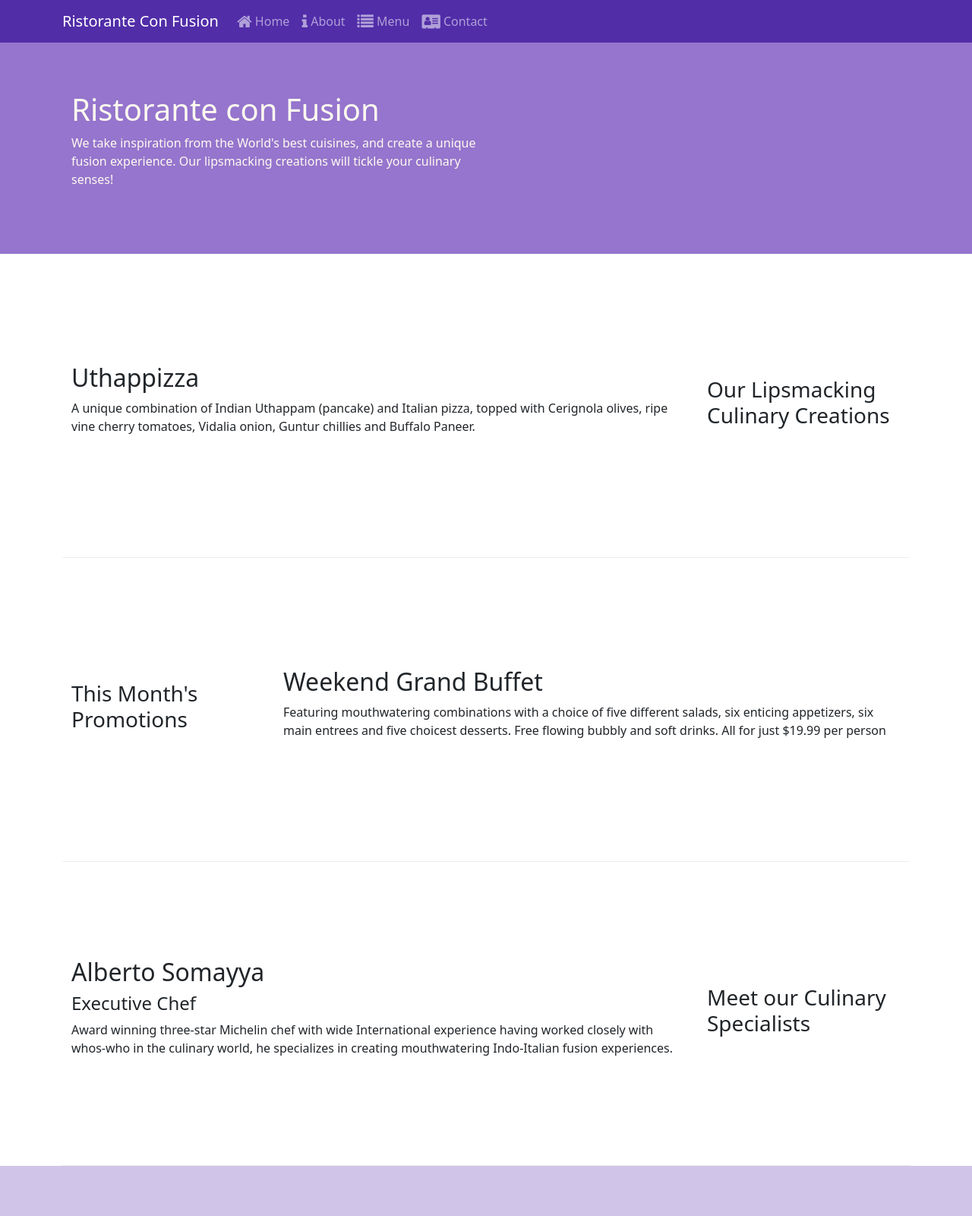
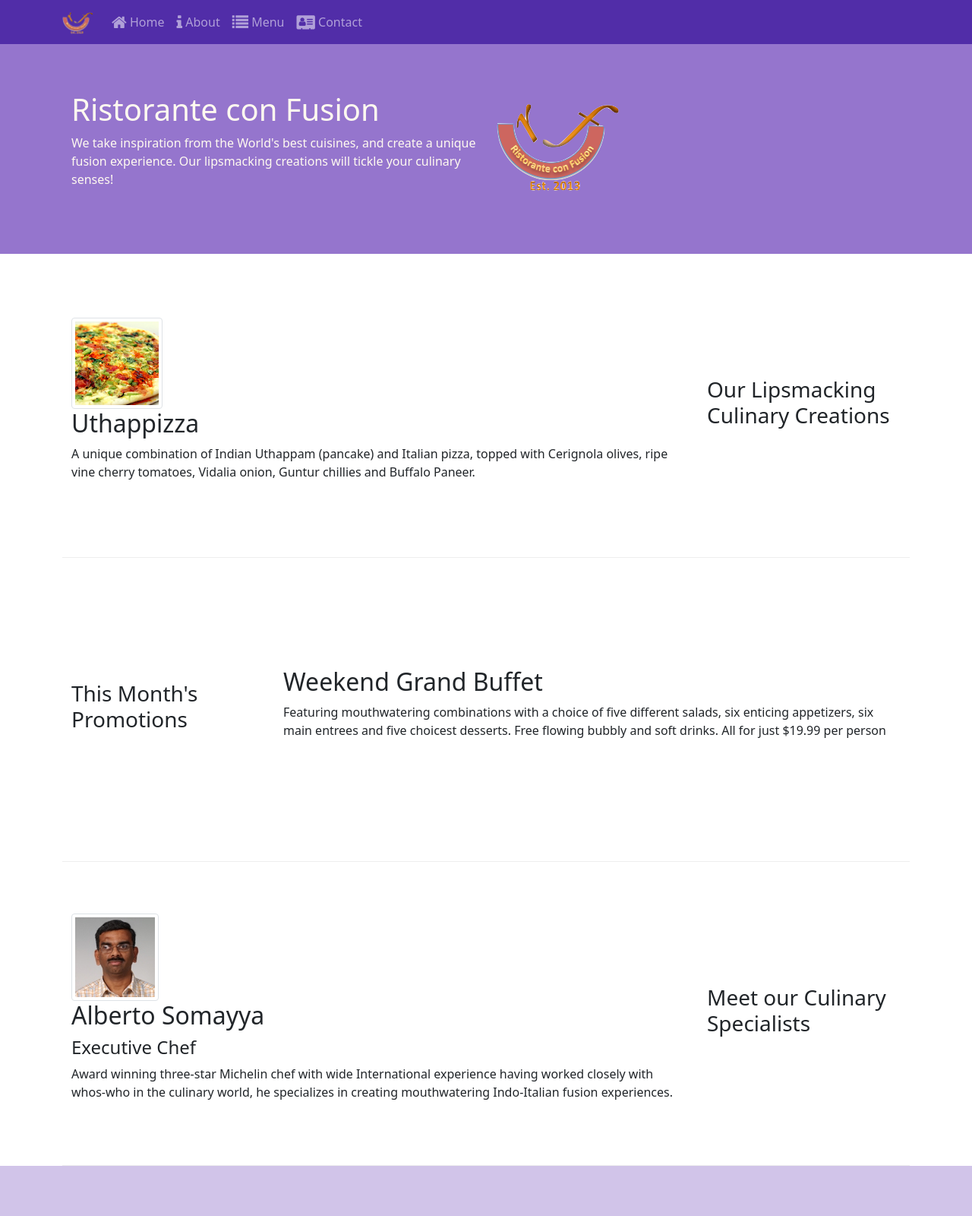
Before and after one commit to bethanycable/coursera-bootstrap, a website: page index.html in a window 1280 px wide. Shown: the top 1600 px of the page at 76% size. Drawn offline with nearby package versions, Linux system fonts and the light colour scheme.

Commit message:
Images and Media

```diff
--- a/index.html
+++ b/index.html
@@ -20,7 +20,7 @@
                 <button class="navbar-toggler" type="button" data-toggle="collapse" data-target="#Navbar">
                     <span class="navbar-toggler-icon"></span>
                 </button>
-                <a class="navbar-brand mr-auto" href="#">Ristorante Con Fusion</a>
+                <a class="navbar-brand mr-auto" href="#"><img src="img/logo.png" height="30" width="41"></a>
                 <div class="collapse navbar-collapse" id="Navbar">
                     <ul class="navbar-nav mr-auto">
                         <li class="nav-item active"><a class="nav-link" href="#"><span class="fa fa-home fa-lg"></span> Home</a></li>
@@ -39,7 +39,8 @@
                         <h1>Ristorante con Fusion</h1>
                         <p>We take inspiration from the World's best cuisines, and create a unique fusion experience. Our lipsmacking creations will tickle your culinary senses!</p>
                     </div>
-                    <div class="col-12 col-sm">
+                    <div class="col-12 col-sm align-self-center">
+                        <img src="img/logo.png" class="img-fluid">
                     </div>
                 </div>
             </div>
@@ -47,12 +48,18 @@
 
         <div class="container">
             <div class="row row-content align-items-center">
-                <di class="col-12 col-sm-4 order-sm-last col-md-3">
+                <div class="col-12 col-sm-4 order-sm-last col-md-3">
                     <h3>Our Lipsmacking Culinary Creations</h3>
-                </di>
+                </div>
                 <div class="col col-sm order-sm-first col-md">
-                    <h2>Uthappizza</h2>
-                    <p>A unique combination of Indian Uthappam (pancake) and Italian pizza, topped with Cerignola olives, ripe vine cherry tomatoes, Vidalia onion, Guntur chillies and Buffalo Paneer.</p>
+                    <div class="media">
+                        <img class="d-flex mr-3 img-thumbnail align-self-center"
+                            src="img/uthappizza.png" alt="Uthapizza">
+                        <div class="media-body">
+                            <h2 class="mt-0">Uthappizza</h2>
+                            <p class="d-none d-sm-block">A unique combination of Indian Uthappam (pancake) and Italian pizza, topped with Cerignola olives, ripe vine cherry tomatoes, Vidalia onion, Guntur chillies and Buffalo Paneer.</p>
+                        </div>
+                    </div>
                 </div>
             </div>
 
@@ -72,9 +79,15 @@
                     <h3>Meet our Culinary Specialists</h3>
                 </div>
                 <div class="col col-sm order-sm-first col-md">
-                    <h2>Alberto Somayya</h2>
-                    <h4>Executive Chef</h4>
-                    <p>Award winning three-star Michelin chef with wide International experience having worked closely with whos-who in the culinary world, he specializes in creating mouthwatering Indo-Italian fusion experiences. </p>
+                    <div class="media">
+                        <img class="d-flex mr-3 img-thumbnail align-self-center"
+                            src="img/alberto.png" alt="alberto">
+                        <div class="media-body">
+                            <h2>Alberto Somayya</h2>
+                            <h4>Executive Chef</h4>
+                            <p class="d-none d-sm-block">Award winning three-star Michelin chef with wide International experience having worked closely with whos-who in the culinary world, he specializes in creating mouthwatering Indo-Italian fusion experiences. </p>
+                        </div>
+                    </div>
                 </div>
             </div>
         </div>
```
Also changed, not shown: aboutus.html (+3 -2 lines), contactus.html (+3 -2 lines), img/alberto.png (added), img/buffet.png (added), img/logo.png (added), img/uthappizza.png (added), 2 other files.
